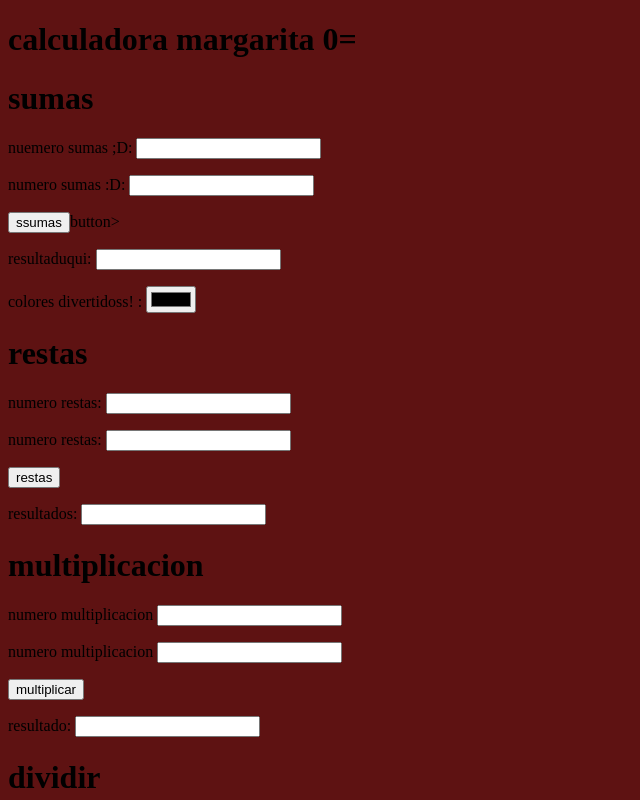
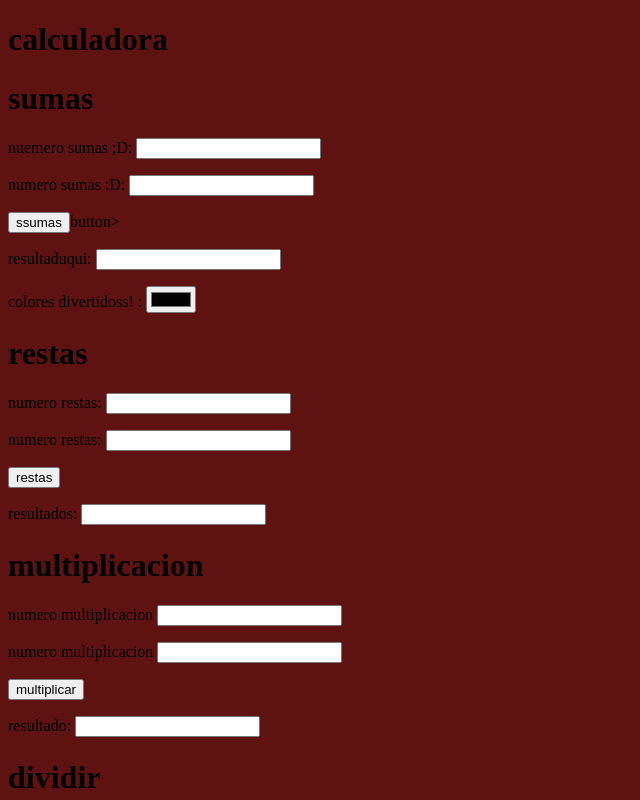
Before and after one commit to papa23234/calculadora, a plain HTML site: page index.html in a window 1280 px wide. Shown: the top 800 px of the page, without its empty margins (0-640 px from the left). Drawn offline with Linux system fonts and the light colour scheme.

Commit message:
Update index.html

```diff
--- a/index.html
+++ b/index.html
@@ -15,7 +15,7 @@
 
 <body>
 
-    <h1>calculadora margarita 0= </h1>
+    <h1>calculadora</h1>
 
     <form id="formulario">
 
```
